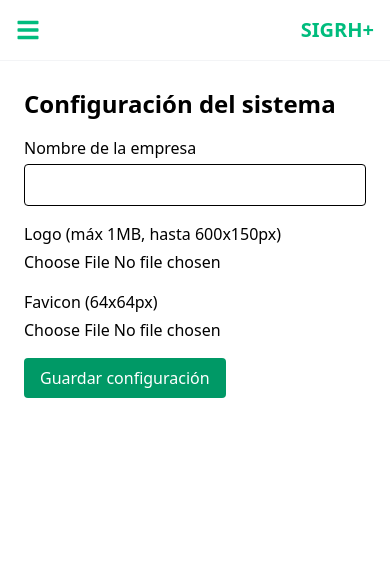
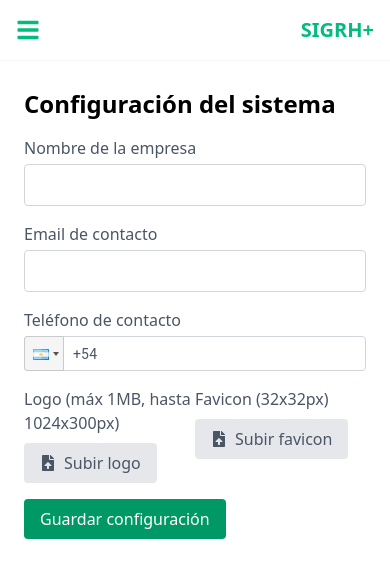
Before and after one commit to braiansosaDev/frontend-sigrh-g4, a Next.js app: page /sigrh/settings in a window 390 px wide. Shown: the top 578 px of the page. Built offline with nearby package versions, Linux system fonts and the light colour scheme; no server answers.

Commit message:
update: agrego integración de branding y cfg a aplicación

```diff
--- a/src/app/login/page.js
+++ b/src/app/login/page.js
@@ -5,12 +5,14 @@ import { useRouter } from "next/navigation";
 import Cookies from "js-cookie";
 import axios from "axios";
 import config from "@/config";
+import { useSystemConfig } from "@/contexts/sysConfigContext";
 
 export default function LoginPage() {
   const router = useRouter();
   const [usuarioId, setUsuarioId] = useState("");
   const [password, setPassword] = useState("");
   const [errorMessage, setErrorMessage] = useState("");
+  const configSys = useSystemConfig();
 
   const handleSubmit = async (e) => {
     e.preventDefault();
@@ -45,12 +47,20 @@ export default function LoginPage() {
       {/* Formulario: visible siempre */}
       <div className="flex flex-1 items-center justify-center p-8 bg-[url('/pattern-sigrh.svg')] bg-cover bg-center md:bg-none">
         <div className="w-full max-w-4xl bg-white p-8 rounded-2xl">
-          <h2 className="mb-6 text-center text-5xl font-bold text-gray-800">
-            SIGRH+
-          </h2>
-          <h2 className="mb-6 text-2xl font-bold text-gray-800 text-center">
+          <div className="mb-6 text-center flex flex-col items-center">
+            <h2 className="text-3xl font-bold text-gray-600">SIGRH+</h2>
+            {configSys?.logo_url ? (
+              <img src={configSys.logo_url} alt="Logo" className="h-32 mb-2" />
+            ) : configSys?.company_name ? (
+              <span className="text-lg font-semibold text-gray-600 mb-1">
+                {configSys.company_name}
+              </span>
+            ) : null}
+          </div>
+
+          {/* <h2 className="mb-6 text-2xl font-bold text-gray-800 text-center">
             Iniciar sesión
-          </h2>
+          </h2> */}
 
           {/* Mensaje de error */}
           {errorMessage && (
--- a/src/components/Navbar.js
+++ b/src/components/Navbar.js
@@ -1,24 +1,38 @@
 "use client";
 
 import { FaBars } from "react-icons/fa";
-import { usePathname } from "next/navigation";
 import { useUser } from "@/contexts/userContext";
-
-const routeTitles = {
-  "/sigrh/employees": "Empleados",
-  "/sigrh/vacancies": "Vacantes",
-  "/sigrh/attendance": "Asistencia",
-  "/sigrh/login": "Login",
-};
+import { useSystemConfig } from "@/contexts/sysConfigContext";
 
 export default function Navbar({ onToggleSidebar }) {
-  const pathname = usePathname();
   const { user } = useUser();
+  const config = useSystemConfig();
 
-  const pageTitle = routeTitles[pathname] || "SIGRH+";
+  const getTitleElement = (isMobile = false) => {
+    if (config?.logo_url) {
+      return (
+        <img
+          src={config.logo_url}
+          alt="Logo"
+          className={`h-14 ${isMobile ? "block md:hidden" : "hidden md:block"}`}
+        />
+      );
+    }
+
+    const title = config?.company_name || "SIGRH+";
+    return (
+      <span
+        className={`font-bold text-emerald-500 text-xl ${
+          isMobile ? "block md:hidden" : "hidden md:inline"
+        }`}
+      >
+        {title}
+      </span>
+    );
+  };
 
   return (
-    <nav className="flex justify-between items-center bg-white p-4 fixed top-0 left-0 w-full z-20 border-b border-gray-100">
+    <nav className="flex justify-between items-center bg-white p-4 fixed top-0 left-0 w-full z-10 border-b border-gray-100">
       {/* Botón Hamburguesa + Título */}
       <div className="flex items-center space-x-2">
         <button
@@ -27,15 +41,13 @@ export default function Navbar({ onToggleSidebar }) {
         >
           <FaBars />
         </button>
-        <span className="font-bold text-emerald-500 text-xl hidden md:inline">
-          SIGRH+
-        </span>
+
+        {/* Logo o título en escritorio */}
+        {getTitleElement(false)}
       </div>
 
-      {/* Título móvil */}
-      <h1 className="md:hidden font-bold text-emerald-500 text-xl">
-        {pageTitle}
-      </h1>
+      {/* Logo o título en móvil */}
+      {getTitleElement(true)}
 
       {/* Foto de usuario y nombre */}
       {user && (
@@ -55,14 +67,9 @@ export default function Navbar({ onToggleSidebar }) {
                 </span>
               )}
             </div>
-            {user.role_entity?.description ? (
-              <span className="text-xs text-gray-400 italic font-semibold">
-                {" "}
-                 {user.role_entity?.description} (Rol)
-              </span>
-            ) : (<span className="text-xs text-gray-400 italic font-semibold">
-                Invitado (Rol)
-              </span>)}
+            <span className="text-xs text-gray-400 italic font-semibold">
+              {user.role_entity?.description || "Invitado"} (Rol)
+            </span>
           </div>
           <img
             src={user.photo}
--- a/src/components/SIGRHLayout/SIGRHLayout.js
+++ b/src/components/SIGRHLayout/SIGRHLayout.js
@@ -3,7 +3,6 @@
 import { useState } from "react";
 import Navbar from "@/components/Navbar";
 import Sidebar from "@/components/Sidebar";
-import Image from "next/image";
 
 export default function SIGRHLayout({ children }) {
   const [isSidebarOpen, setIsSidebarOpen] = useState(false);
--- a/src/components/Sidebar.js
+++ b/src/components/Sidebar.js
@@ -11,18 +11,13 @@ import {
   FaHome,
   FaSignOutAlt,
   FaChevronRight,
-  FaCashRegister,
-  FaMoneyBill,
   FaMoneyCheck,
-  FaRegMoneyBillAlt,
-  FaMoneyBillWave,
   FaClock,
 } from "react-icons/fa";
 import { MdSecurity, MdSettings } from "react-icons/md";
 import { canAccess } from "@/utils/permissions";
 import { useUser } from "@/contexts/userContext";
 import { PermissionIds } from "@/enums/permissions";
-import { FaMoneyBillTransfer, FaRegMoneyBill1 } from "react-icons/fa6";
 
 const menuItems = [
   {
@@ -114,7 +109,7 @@ export default function Sidebar({ isOpen, onClose }) {
 
   return (
     <div className="relative">
-      <div className="hidden md:flex flex-col justify-between bg-white shadow-md w-64 h-[calc(100vh-4rem)] fixed top-16 left-0 p-4 z-20">
+      <div className="hidden md:flex flex-col justify-between bg-white shadow-md w-64 h-[calc(100vh-4rem)] fixed top-22 left-0 p-4 z-20">
         <ul className="space-y-2">
           {menuItems.map((item, idx) => {
             if (!canAccess(item.requiredPermissions, permissionIds)) return null;
--- a/src/components/settings/settingsContainer.js
+++ b/src/components/settings/settingsContainer.js
@@ -1,18 +1,24 @@
 "use client";
 import { useState, useRef } from "react";
+import { FaFileUpload } from "react-icons/fa";
+import PhoneInput from "react-phone-input-2";
+import "react-phone-input-2/lib/style.css";
 
 export default function SettingsContainer() {
   const [companyName, setCompanyName] = useState("");
+  const [email, setEmail] = useState("");
+  const [phone, setPhone] = useState("");
   const [logoPreview, setLogoPreview] = useState(null);
   const [faviconPreview, setFaviconPreview] = useState(null);
   const logoInputRef = useRef(null);
   const faviconInputRef = useRef(null);
 
   const MAX_LOGO_MB = 1;
-  const MAX_LOGO_WIDTH = 600;
-  const MAX_LOGO_HEIGHT = 150;
+  const MAX_LOGO_WIDTH = 1024;
+  const MAX_LOGO_HEIGHT = 300;
+  const FAVICON_SIZE = 32;
 
-  const FAVICON_SIZE = 64; // recomendado: 32x32, 64x64
+  const isValidEmail = (value) => /^[^\s@]+@[^\s@]+\.[^\s@]+$/.test(value);
 
   const handleLogoChange = (e) => {
     const file = e.target.files[0];
@@ -29,7 +35,9 @@ export default function SettingsContainer() {
       const img = new Image();
       img.onload = () => {
         if (img.width > MAX_LOGO_WIDTH || img.height > MAX_LOGO_HEIGHT) {
-          alert(`El logo debe tener máx ${MAX_LOGO_WIDTH}px x ${MAX_LOGO_HEIGHT}px`);
+          alert(
+            `El logo debe tener máx ${MAX_LOGO_WIDTH}px x ${MAX_LOGO_HEIGHT}px`
+          );
           logoInputRef.current.value = "";
         } else {
           setLogoPreview(reader.result);
@@ -48,11 +56,10 @@ export default function SettingsContainer() {
     reader.onloadend = () => {
       const img = new Image();
       img.onload = () => {
-        if (
-          img.width !== FAVICON_SIZE ||
-          img.height !== FAVICON_SIZE
-        ) {
-          alert(`El favicon debe ser exactamente ${FAVICON_SIZE}x${FAVICON_SIZE}px`);
+        if (img.width !== FAVICON_SIZE || img.height !== FAVICON_SIZE) {
+          alert(
+            `El favicon debe ser exactamente ${FAVICON_SIZE}x${FAVICON_SIZE}px`
+          );
           faviconInputRef.current.value = "";
         } else {
           setFaviconPreview(reader.result);
@@ -64,70 +71,122 @@ export default function SettingsContainer() {
   };
 
   const handleSubmit = () => {
-    if (!companyName || !logoPreview || !faviconPreview) {
+    if (!companyName || !logoPreview || !faviconPreview || !email || !phone) {
       alert("Completá todos los campos");
+      return;
+    }
+
+    if (!isValidEmail(email)) {
+      alert("El email no es válido");
       return;
     }
 
     const payload = {
       company_name: companyName,
+      email,
+      phone,
       logo_base64: logoPreview.split(",")[1],
       favicon_base64: faviconPreview.split(",")[1],
     };
 
     console.log("Payload listo para guardar:", payload);
-    // Podés usar axios o fetch para enviarlo a tu backend
+    // axios.post('/api/settings', payload)...
   };
 
   return (
-    <div className=" p-6 bg-white rounded-xl space-y-4">
+    <div className="p-6 bg-white rounded-xl space-y-4">
       <h2 className="text-2xl font-semibold">Configuración del sistema</h2>
 
-      <label className="block">
+      <label className="block text-gray-600">
         Nombre de la empresa
         <input
           type="text"
           value={companyName}
           onChange={(e) => setCompanyName(e.target.value)}
-          className="w-full border px-3 py-2 rounded mt-1"
+          className="w-full border border-gray-300 px-3 py-2 rounded mt-1"
         />
       </label>
 
-      <label className="block">
+      <label className="block text-gray-600">
+        Email de contacto
+        <input
+          type="email"
+          value={email}
+          onChange={(e) => setEmail(e.target.value)}
+          className="w-full border border-gray-300 px-3 py-2 rounded mt-1"
+        />
+      </label>
+
+      <label className="block text-gray-600">
+        Teléfono de contacto
+        <PhoneInput
+          country={"ar"}
+          value={phone}
+          onChange={setPhone}
+          inputClass="!w-full !border !border-gray-300 !rounded"
+          containerClass="mt-1"
+        />
+      </label>
+
+      {/* LOGO */}
+      <div className="grid grid-cols-2">
+        <label className="block text-gray-600">
           Logo (máx {MAX_LOGO_MB}MB, hasta {MAX_LOGO_WIDTH}x{MAX_LOGO_HEIGHT}px)
+          <div className="mt-2">
+            <button
+              type="button"
+              onClick={() => logoInputRef.current?.click()}
+              className="inline-flex items-center gap-2 bg-gray-200 px-4 py-2 rounded hover:bg-gray-300 transition"
+            >
+              <FaFileUpload />
+              Subir logo
+            </button>
             <input
               type="file"
               accept="image/png"
               ref={logoInputRef}
               onChange={handleLogoChange}
-          className="mt-1"
+              className="hidden"
             />
+          </div>
           {logoPreview && (
             <img
               src={logoPreview}
               alt="Preview Logo"
-            className="mt-2 max-h-32 object-contain border p-1"
+              className="mt-2 max-h-32 object-contain border border-gray-300 p-1"
             />
           )}
         </label>
 
-      <label className="block">
+        {/* FAVICON */}
+        <label className="block text-gray-600">
           Favicon ({FAVICON_SIZE}x{FAVICON_SIZE}px)
+          <div className="mt-2">
+            <button
+              type="button"
+              onClick={() => faviconInputRef.current?.click()}
+              className="inline-flex items-center gap-2 bg-gray-200 px-4 py-2 rounded hover:bg-gray-300 transition"
+            >
+              <FaFileUpload />
+              Subir favicon
+            </button>
             <input
               type="file"
               accept="image/png,image/x-icon"
               ref={faviconInputRef}
               onChange={handleFaviconChange}
-          className="mt-1"
+              className="hidden"
             />
+          </div>
           {faviconPreview && (
             <img
               src={faviconPreview}
               alt="Preview Favicon"
-            className="mt-2 w-16 h-16 border p-1"
+              className="mt-2 w-16 h-16 border border-gray-300 p-1"
             />
           )}
         </label>
+      </div>
 
       <button
         onClick={handleSubmit}
```
Also changed, not shown: src/components/jobsOffers/offersTable.js (+40 -12 lines), src/contexts/sysConfigContext.js (+0 -31 lines). Lines whose indentation alone changed are shown as unchanged.
